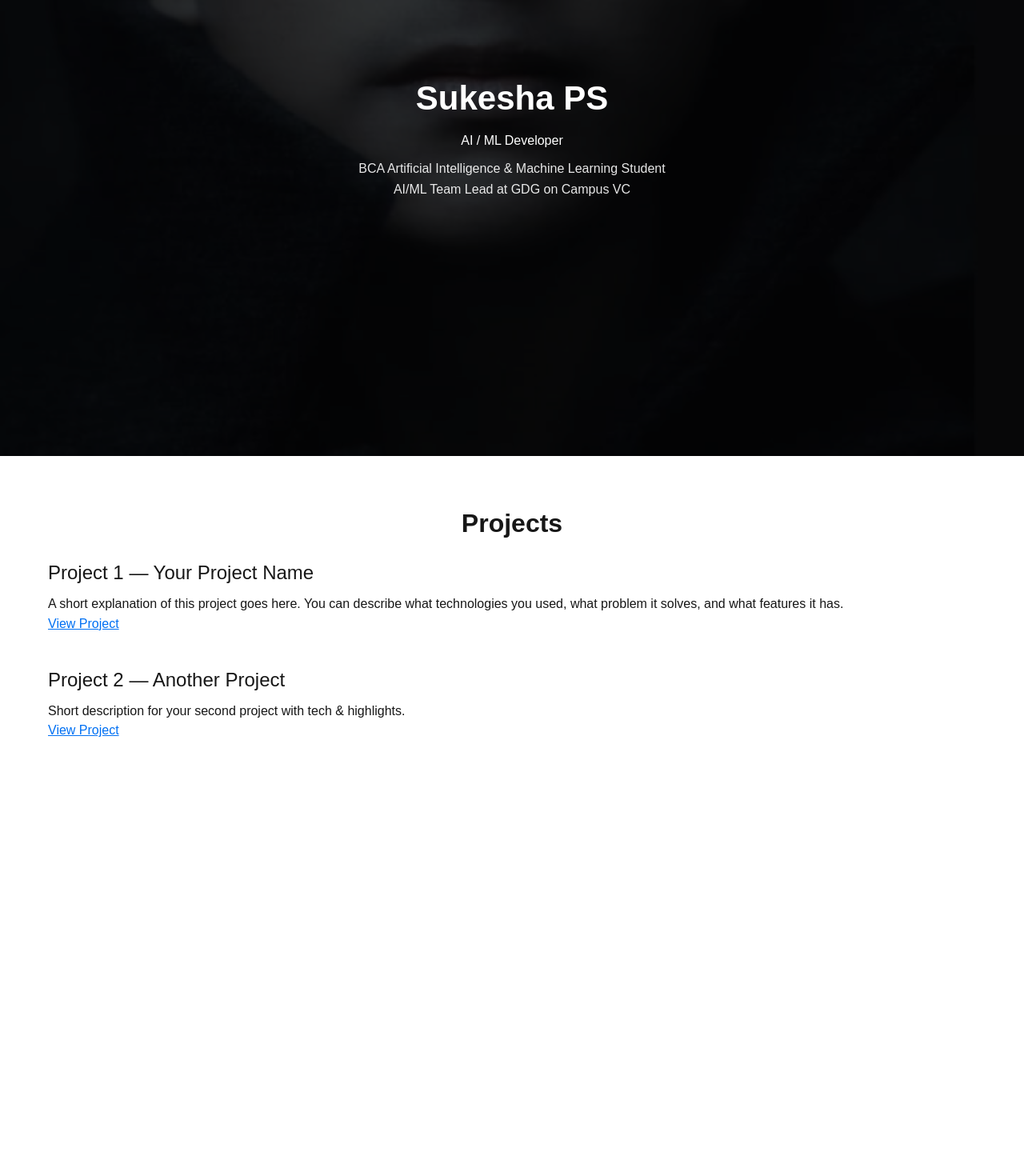
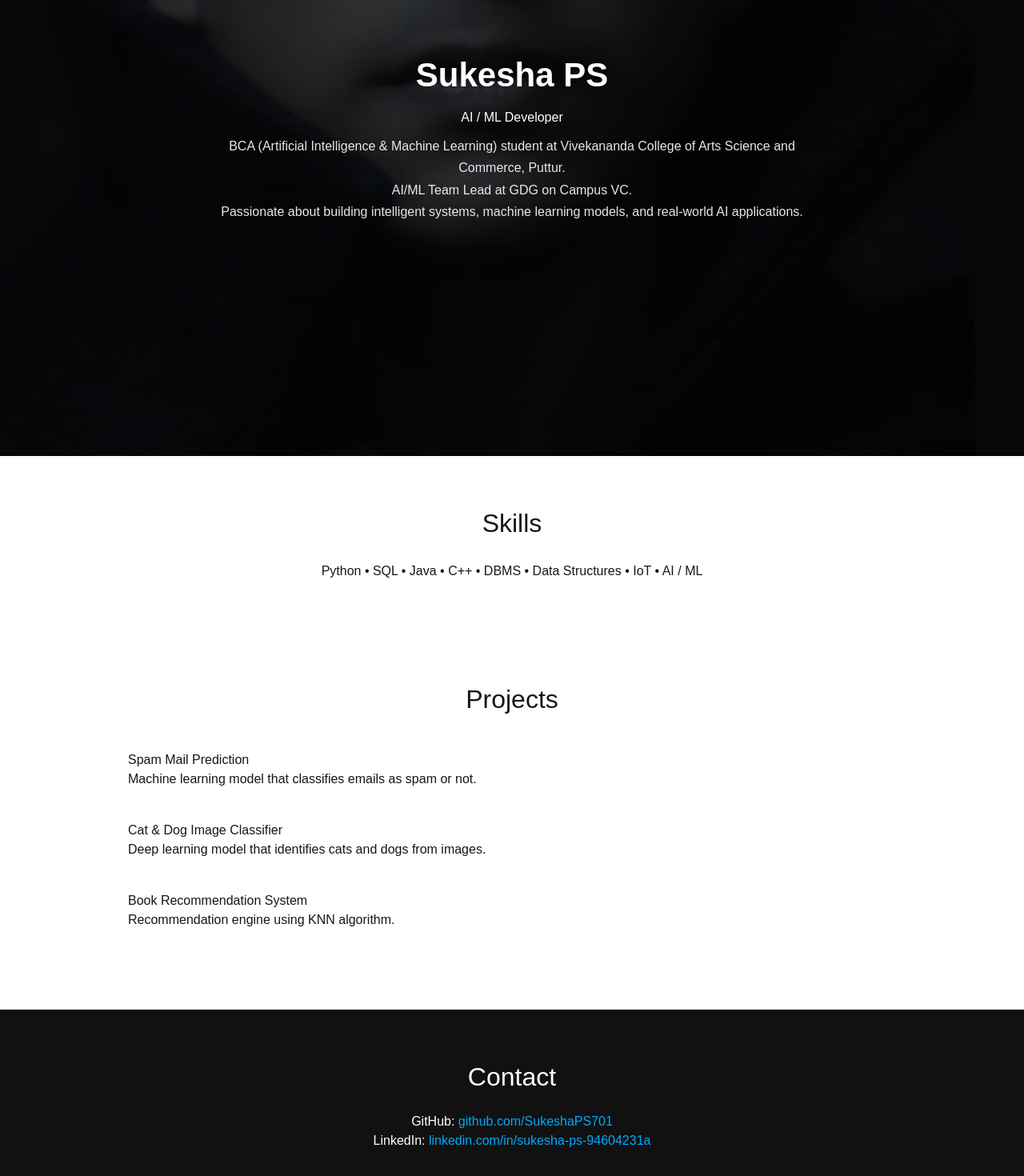
Before and after one commit to SukeshaPS701/portfolio, a Next.js app: page / in a window 1280 px wide. Shown: the part 230-1700 px from the top of the page at 80% size. Before the commit the page ends 1255 px from the top, so only its background shows below. Built offline with nearby package versions, Linux system fonts and the light colour scheme.

Commit message:
Update page.tsx

```diff
--- a/app/page.tsx
+++ b/app/page.tsx
@@ -1,7 +1,7 @@
 export default function Home() {
   return (
     <>
-      {/* HERO / BACKGROUND SECTION */}
+      {/* HERO SECTION */}
       <section
         style={{
           height: "100vh",
@@ -17,7 +17,7 @@ export default function Home() {
           textAlign: "center",
         }}
       >
-        {/* Overlay */}
+        {/* Dark Overlay */}
         <div
           style={{
             position: "absolute",
@@ -26,61 +26,90 @@ export default function Home() {
           }}
         />
 
-        {/* Hero Text */}
-        <div style={{ position: "relative", padding: "30px", zIndex: 10 }}>
+        {/* Content */}
+        <div style={{ position: "relative", zIndex: 10, padding: "30px", maxWidth: "800px" }}>
           <h1 style={{ fontSize: "42px", fontWeight: "bold" }}>
             Sukesha PS
           </h1>
-          <h2 style={{ margin: "10px 0" }}>AI / ML Developer</h2>
-          <p style={{ opacity: 0.9, lineHeight: 1.6 }}>
-            BCA Artificial Intelligence & Machine Learning Student <br />
-            AI/ML Team Lead at GDG on Campus VC
+
+          <h2 style={{ margin: "10px 0", fontWeight: "400" }}>
+            AI / ML Developer
+          </h2>
+
+          <p style={{ lineHeight: 1.7, opacity: 0.9 }}>
+            BCA (Artificial Intelligence & Machine Learning) student at
+            Vivekananda College of Arts Science and Commerce, Puttur. <br />
+            AI/ML Team Lead at GDG on Campus VC. <br />
+            Passionate about building intelligent systems, machine learning
+            models, and real-world AI applications.
           </p>
         </div>
       </section>
 
+      {/* SKILLS SECTION */}
+      <section style={{ padding: "60px 20px", textAlign: "center" }}>
+        <h2 style={{ fontSize: "32px", marginBottom: "20px" }}>Skills</h2>
+
+        <p style={{ maxWidth: "800px", margin: "auto", lineHeight: 2 }}>
+          Python • SQL • Java • C++ • DBMS • Data Structures • IoT • AI / ML
+        </p>
+      </section>
+
       {/* PROJECTS SECTION */}
-      <section style={{ padding: "60px 20px", maxWidth: "1200px", margin: "auto" }}>
-        <h2 style={{ fontSize: "32px", fontWeight: "600", marginBottom: "20px", textAlign: "center" }}>
+      <section style={{ padding: "60px 20px", maxWidth: "1000px", margin: "auto" }}>
+        <h2 style={{ fontSize: "32px", textAlign: "center", marginBottom: "40px" }}>
           Projects
         </h2>
 
-        {/* Example Project Item */}
         <div style={{ marginBottom: "40px" }}>
-          <h3 style={{ fontSize: "24px", fontWeight: "500", marginBottom: "8px" }}>
-            Project 1 — Your Project Name
-          </h3>
-          <p style={{ lineHeight: 1.6 }}>
-            A short explanation of this project goes here. You can describe what technologies you used, what problem it solves, and what features it has.
+          <h3>Spam Mail Prediction</h3>
+          <p>
+            Machine learning model that classifies emails as spam or not.
           </p>
-          <a
-            href="#"
-            style={{ color: "#0070f3", textDecoration: "underline" }}
-            target="_blank"
-          >
-            View Project
-          </a>
         </div>
 
-        {/* Add More Projects Here */}
-        {/* Copy this block and change details */}
         <div style={{ marginBottom: "40px" }}>
-          <h3 style={{ fontSize: "24px", fontWeight: "500", marginBottom: "8px" }}>
-            Project 2 — Another Project
-          </h3>
-          <p style={{ lineHeight: 1.6 }}>
-            Short description for your second project with tech & highlights.
+          <h3>Cat & Dog Image Classifier</h3>
+          <p>
+            Deep learning model that identifies cats and dogs from images.
           </p>
-          <a
-            href="#"
-            style={{ color: "#0070f3", textDecoration: "underline" }}
-            target="_blank"
-          >
-            View Project
-          </a>
         </div>
 
-        {/* Add more project blocks here as needed */}
+        <div style={{ marginBottom: "40px" }}>
+          <h3>Book Recommendation System</h3>
+          <p>
+            Recommendation engine using KNN algorithm.
+          </p>
+        </div>
+      </section>
+
+      {/* CONTACT SECTION */}
+      <section style={{ padding: "60px 20px", textAlign: "center", background: "#111", color: "white" }}>
+        <h2 style={{ fontSize: "32px", marginBottom: "20px" }}>
+          Contact
+        </h2>
+
+        <p>
+          GitHub:{" "}
+          <a
+            href="https://github.com/SukeshaPS701"
+            target="_blank"
+            style={{ color: "#00aaff" }}
+          >
+            github.com/SukeshaPS701
+          </a>
+        </p>
+
+        <p>
+          LinkedIn:{" "}
+          <a
+            href="https://linkedin.com/in/sukesha-ps-94604231a"
+            target="_blank"
+            style={{ color: "#00aaff" }}
+          >
+            linkedin.com/in/sukesha-ps-94604231a
+          </a>
+        </p>
       </section>
     </>
   );
```
